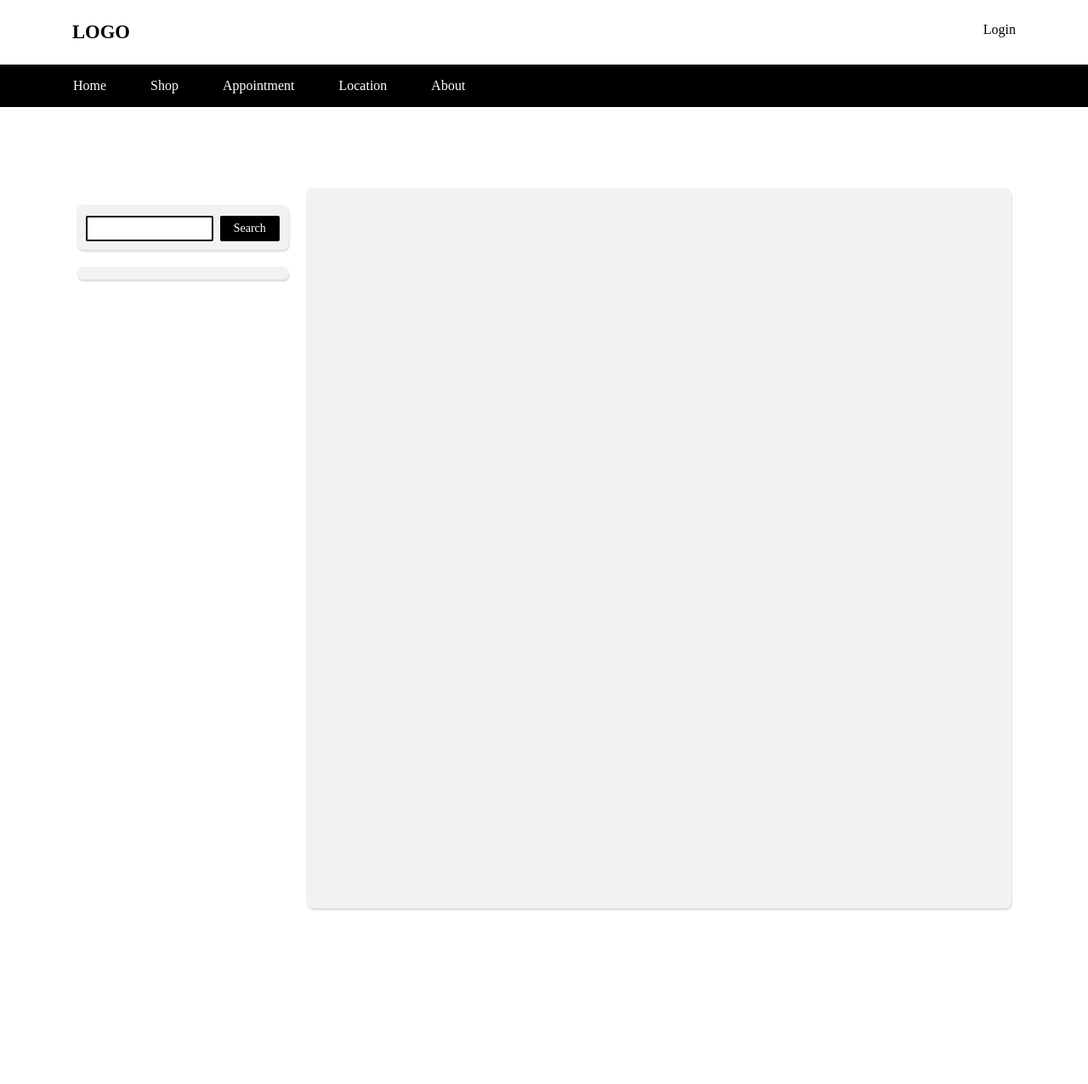
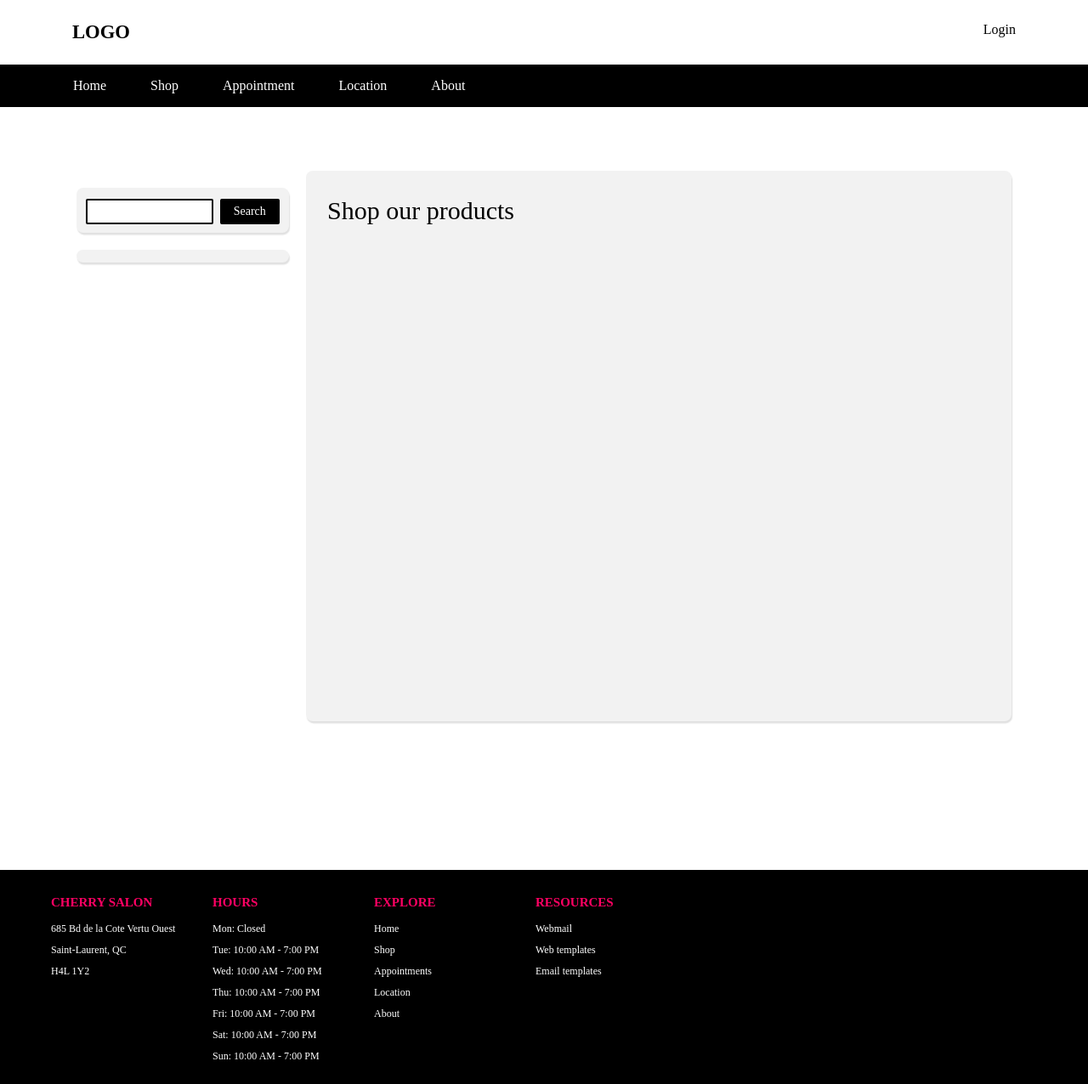
Before and after one commit to JamesVictorAlvarez/System-Development, a PHP site: the page made by Project/view/productView.php in a window 1280 px wide. Shown: the whole page at 85% size. Run offline with PHP 8.4, Linux system fonts and the light colour scheme; the template is opened without the code that fills it, so the values that code supplies are empty.

Commit message:
added footer & fix navbar

```diff
--- /dev/null
+++ b/Project/style/footer.css
@@ -0,0 +1,113 @@
+.footer {
+    position: relative;
+    bottom: -300px;
+    width: 100%;
+    background-color: black;
+}
+
+.footer .col {
+    width: 190px;
+    height: auto;
+    float: left;
+    box-sizing: border-box;
+    padding: 20px;
+}
+
+.footer .col h2 {
+    margin: 0;
+    padding: 0;
+    font-size: 15px;
+    line-height: 17px;
+    padding: 10px 0;
+    color: #FF0063;
+    text-transform: uppercase;
+}
+
+.footer .col ul {
+    list-style-type: none;
+    padding: 0;
+}
+
+.footer .col ul li {
+    color: white;
+    font-size: 12px;
+    padding: 5px 0px;
+}
+
+.address ul li {
+    display: inline-block;
+    padding-right: 5px !important;
+}
+
+li a {
+    color: white;
+    text-decoration: none;
+}
+
+li a:hover {
+    color: white;
+    text-decoration:none;
+    cursor:pointer;
+}
+
+.footer .col ul li:hover {
+    cursor: pointer;
+    color: lightgray;
+    font-weight: bold;
+}
+
+.clearfix {
+    clear: both;
+}
+
+@media only screen and (min-width: 1280px) {
+    .contain {
+        width: 1200px;
+        margin: 0 auto;
+    }
+}
+
+@media only screen and (max-width: 1139px) {
+    .contain .address {
+        width: 1000px;
+        display: block;
+    }
+
+    .address h2 {
+        margin: 0px;
+    }
+}
+
+@media only screen and (max-width: 950px) {
+    .footer .col {
+        width: 33%;
+    }
+
+    .footer .col h2 {
+        font-size: 14px;
+    }
+
+    .footer .col ul li {
+        font-size: 13px;
+    }
+}
+
+@media only screen and (max-width: 500px) {
+    .footer .col {
+        width: 50%;
+    }
+
+    .footer .col h2 {
+        font-size: 14px;
+    }
+
+    .footer .col ul li {
+        font-size: 13px;
+    }
+}
+
+@media only screen and (max-width: 340px) {
+    .footer .col {
+        width: 100%;
+    }
+}
--- a/Project/style/logo.css
+++ b/Project/style/logo.css
@@ -6,6 +6,9 @@
     padding: 0 0 0 85px;
     font-weight: bold;
     font-size: 17pt;
+}
+
+.login {
     cursor: pointer;
 }
 
@@ -16,7 +19,17 @@
     color: black;
     float: right;
     padding: 0 85px 0 0;
-    cursor: pointer;
+}
+
+.top-right a {
+    color: black;
+    text-decoration: none;
+}
+
+.top-right a:hover {
+    color: black;
+    text-decoration:none;
+    cursor:pointer;
 }
 
 @media (max-width: 768px) {
--- a/Project/style/navbar.css
+++ b/Project/style/navbar.css
@@ -3,22 +3,21 @@ nav {
     position: relative;
     top: 50px;
     width: 100%;
-    z-index: -1;
 }
 
-ul {
+nav ul {
     list-style-type: none;
     margin: 0;
     padding: 0 0 0 60px;
     overflow: hidden;
 }
 
-li {
+nav li {
     float: left;
     padding: 16px 26px 16px 26px;
 }
 
-li a {
+nav li a {
     display: block;
     color: white;
     text-align: center;
@@ -26,6 +25,7 @@ li a {
     transition: color 0.35s ease-out;
 }
 
-li a:hover {
-    color: grey;
+nav li a:hover {
+    color: gray;
+    text-decoration : white underline;
 }
--- a/Project/view/homeView.php
+++ b/Project/view/homeView.php
@@ -129,7 +129,7 @@
     <nav>
         <ul>
             <li><a href="?resource=home&action=view">Home</a></li>
-            <li><a href="?resource=product&action=manage">Shop</a></li>
+            <li><a href="?resource=product&action=view">Shop</a></li>
             <li><a href="#">Appointment</a></li>
             <li><a href="#">Location</a></li>
             <li><a href="#">About</a></li>
--- a/Project/view/productView.php
+++ b/Project/view/productView.php
@@ -8,6 +8,7 @@
     <link rel="icon" type="image/x-icon" href="/images/favicon.ico">
     <link rel="stylesheet" href="style/navbar.css">
     <link rel="stylesheet" href="style/logo.css">
+    <link rel="stylesheet" href="style/footer.css">
     <style>
         * {
             padding: 0;
@@ -30,12 +31,11 @@
         .container {
             display: grid;
             position: relative;
-            top: 145px;
+            top: 125px;
             padding: 0 40px 0 40px;
             margin: 0 50px 0 50px;
             column-gap: 20px;
             row-gap: 20px;
-            z-index: -2;
         }
 
         .container>div {
@@ -50,7 +50,14 @@
 
         .item1 {
             grid-column: 2 / span 20;
-            grid-row: 1 / span 40;
+            grid-row: 1 / span 30;
+        }
+
+        .item1 p {
+            text-align: left;
+            color: black;
+            margin: 15px;
+            padding: 10px;
         }
 
         .item2 {
@@ -70,7 +77,6 @@
             border-radius: 2px;
             width: 150px;
             background-color: #fff;
-
         }
 
         button[type="submit"] {
@@ -81,7 +87,7 @@
             width: 70px;
             background-color: black;
             color: #fff;
-
+            cursor: pointer;
         }
 
         .shop-container {
@@ -110,19 +116,30 @@
             font-size: 24px;
             padding-top: 15px;
             padding-bottom: 15px;
+            cursor: pointer;
+            z-index: 5;
         }
 
+        .category:hover {
+            text-decoration: black underline;
+        }
     </style>
+    <script>
+        function submit() {
+            let form = document.getElementById("form");
+            form.submit();
+        }
+    </script>
     <title>Home</title>
 </head>
 
 <body>
     <!------------------------------------------------------||LOGO||------------------------------------------------------------>
     <div class="top-left">
-        <p>LOGO</p>
+        <p class="logo">LOGO</p>
     </div>
     <div class="top-right">
-        <p>Login</p>
+        <p class="login"><a href="?resource=user&action=login">Login</a></p>
     </div>
     <!------------------------------------------------------||LOGO||------------------------------------------------------------>
 
@@ -130,7 +147,7 @@
     <nav>
         <ul>
             <li><a href="?resource=home&action=view">Home</a></li>
-            <li><a href="?resource=product&action=manage">Shop</a></li>
+            <li><a href="?resource=product&action=view">Shop</a></li>
             <li><a href="#">Appointment</a></li>
             <li><a href="#">Location</a></li>
             <li><a href="#">About</a></li>
@@ -140,9 +157,10 @@
 
     <div class="container">
 
-        <!------------------------------------------------------||SEARCH||------------------------------------------------------------>
+        <!------------------------------------------------------||BODY||------------------------------------------------------------>
         <div class="item1">
-            <div class="shop-container">
+            <p>Shop our products</p>
+            <div class="shop-container" id="products">
                 <?php
                 $product = new product();
 
@@ -151,14 +169,29 @@
                 foreach ($products as $e) {
                     $html =
                         "<div class=image-container>"
-                    . "<img class = 'product-image' src='img/productImages/" . $e['image'] ."'>" . "</br>" . $e['name'] . "</br>" . "<div class = price>".$e['price']."$"."</div>" .
+                        . "<img class = 'product-image' src='img/productImages/" . $e['image'] . "'>" . "</br>" . $e['name'] . "</br>" . "<div class = price>" . $e['price'] . "$" . "</div>" .
                         "</div>";
                     echo $html;
+                }
+
+                if (isset($_POST['Hair Products'])) {
+                    $product = new product();
+                    echo ('hello');
+
+                    $products = $product->getProduct('Hair Products');
+
+                    foreach ($products as $e) {
+                        $html =
+                            "<div class=image-container>"
+                            . "<img class = 'product-image' src='img/productImages/" . $e['image'] . "'>" . "</br>" . $e['name'] . "</br>" . "<div class = price>" . $e['price'] . "$" . "</div>" .
+                            "</div>";
+                        echo $html;
+                    }
                 }
                 ?>
             </div>
         </div>
-        <!------------------------------------------------------||SEARCH||------------------------------------------------------------>
+        <!------------------------------------------------------||BODY||------------------------------------------------------------>
 
         <!------------------------------------------------------||SEARCH||------------------------------------------------------------>
         <div class="item2">
@@ -176,14 +209,62 @@
             $products = $product->getCategory();
 
             foreach ($products as $e) {
-                    $html = "<div class = category>". $e['category'] ."</div>";
+                $html =
+                    "<form id='form' method='post'><div class = category onclick=submit()>
+                    " . $e['category'] . "
+                    <input type='hidden' name='" . $e['category'] . "'>
+                    </div></form>";
                 echo $html;
             }
             ?>
         </div>
     </div>
 
-
+    <footer>
+        <div class="footer">
+            <div class="contain">
+                <div class="col">
+                    <h2>Cherry Salon</h2>
+                    <ul>
+                        <li>685 Bd de la Cote Vertu Ouest</li>
+                        <li> Saint-Laurent, QC</li>
+                        <li>H4L 1Y2</li>
+                    </ul>
+                </div>
+                <div class="col">
+                    <h2>Hours</h2>
+                    <ul>
+                        <li>Mon: Closed</li>
+                        <li>Tue: 10:00 AM - 7:00 PM</li>
+                        <li>Wed: 10:00 AM - 7:00 PM</li>
+                        <li>Thu: 10:00 AM - 7:00 PM</li>
+                        <li>Fri: 10:00 AM - 7:00 PM</li>
+                        <li>Sat: 10:00 AM - 7:00 PM</li>
+                        <li>Sun: 10:00 AM - 7:00 PM</li>
+                    </ul>
+                </div>
+                <div class="col">
+                    <h2>Explore</h2>
+                    <ul>
+                        <li><a href="?resource=home&action=view">Home</a></li>
+                        <li><a href="?resource=product&action=view">Shop</a></li>
+                        <li><a>Appointments</a></li>
+                        <li><a>Location</a></li>
+                        <li><a>About</a></li>
+                    </ul>
+                </div>
+                <div class="col">
+                    <h2>Resources</h2>
+                    <ul>
+                        <li>Webmail</li>
+                        <li>Web templates</li>
+                        <li>Email templates</li>
+                    </ul>
+                </div>
+                <div class="clearfix"></div>
+            </div>
+        </div>
+    </footer>
 </body>
 
 </html>
```
Also changed, not shown: Project/model/product.php (+11 -0 lines). Lines whose indentation alone changed are shown as unchanged.
